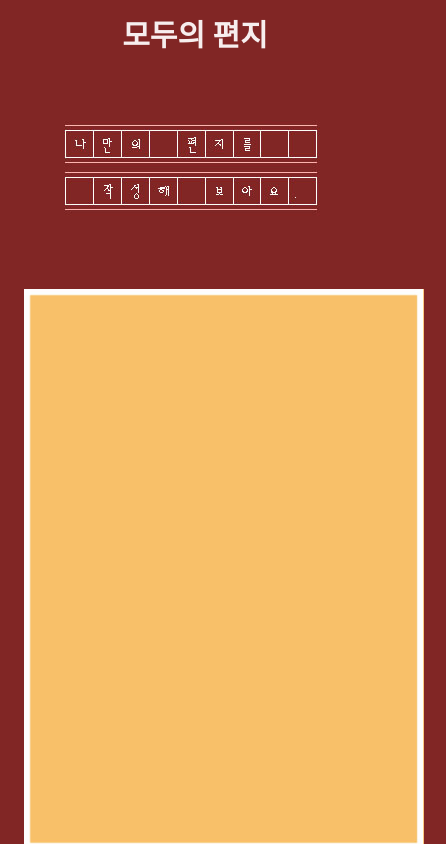
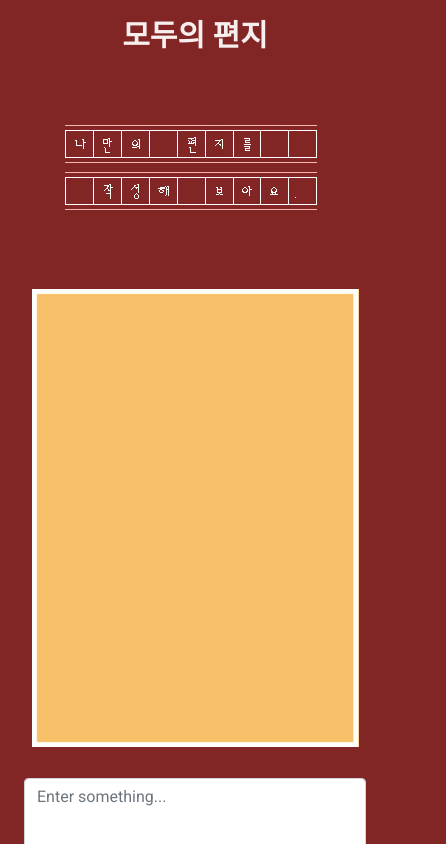
Before and after one commit to AndrewLEEJM/Letter-Front, a Vue app: page /letter-paper in a window 390 px wide. Both pictures are taken after a click on the link 110 px from the left and 342 px from the top of the page. Shown: the top 844 px of the page, 446 px wide, since content can reach past the window. Built offline with nearby package versions, Linux system fonts and the light colour scheme; what vue-html2canvas would draw is missing.

Commit message:
css수정 및 빌드

```diff
--- a/src/assets/css/common.css
+++ b/src/assets/css/common.css
@@ -107,15 +107,48 @@ img.paper.img-thumbnail:hover {
     height: 700px;
     margin: 30px auto;
   }
-  .letter_back > p{
+  .letter_back > div{
     position: relative;
-    top: 82px;
+    top: 81px;
     left: 58px;
     width: 290px;
-    height: 504px;
+    height: 400px;
     overflow: hidden;
-    line-height: 2.08;
-    font-size: 14px;
+    line-height: 2.3;
+    font-size: 13px;
+  }
+  img.paper.img-thumbnail {
+    width: 150px;
+    margin: 10px;
+  }
+}
+@media screen and (max-width: 450px){
+  .letter_container{
+    padding-top: 60px;
+    display: block;
+  }
+  .letter_back{
+    width: 327px;
+    min-width: 327px;
+    height: 459px;
+    background-size: contain;
+    margin: 0 auto;
+  }
+  .letter_write{
+    width: 100%;
+    min-width: 100%;
+    height: 700px;
+    margin: 30px auto;
+  }
+  .letter_back > div{
+    position: relative;
+    top: 71px;
+    left: 47px;
+    width: 235px;
+    height: 320px;
+    overflow: hidden;
+    line-height: 1.99;
+    font-size: 12px;
   }
   img.paper.img-thumbnail {
     width: 150px;
```
Also changed, not shown: 3 other files (tests, documents, lock files or other folders).
